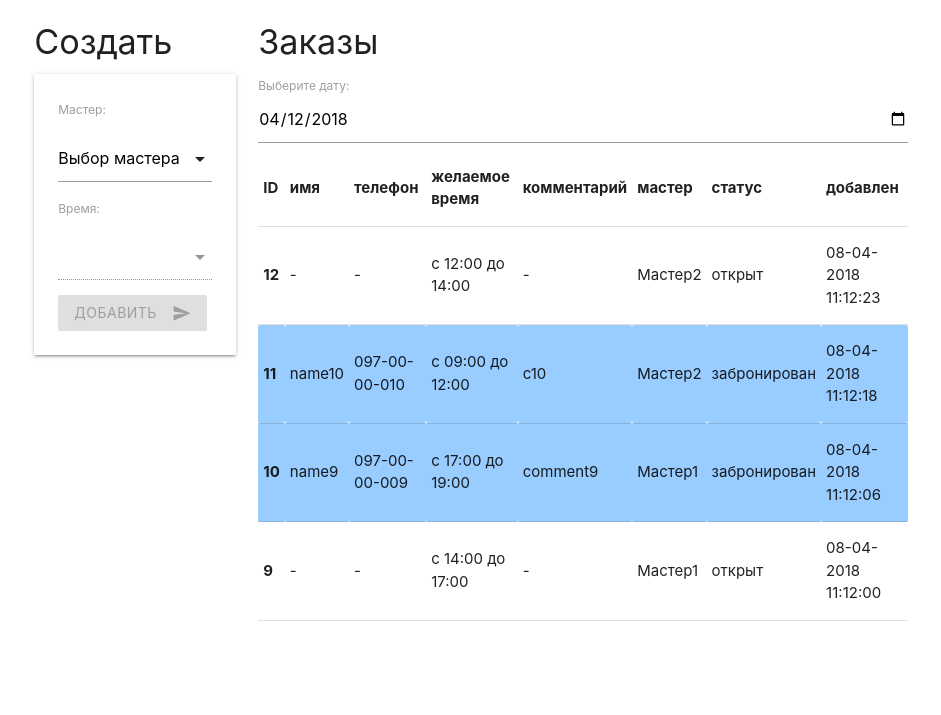
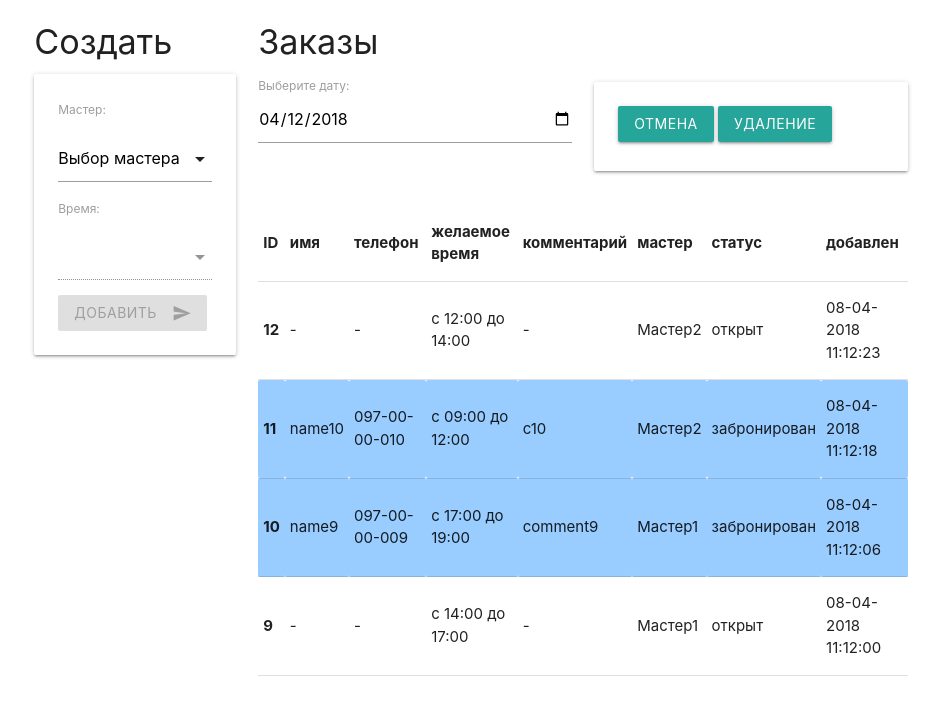
Before and after one commit to YuriiTrofimenko/phpNails, a PHP site: page /admin/index.html in a window 1280 px wide. Shown: the top 715 px of the page, without its empty margins (169-1110 px from the left). Run offline with PHP 8.4, Linux system fonts and the light colour scheme; data comes from the database, SQL or seed files in the repository.

Commit message:
admin prepare cancel n delete

```diff
--- a/admin/css/custom.css
+++ b/admin/css/custom.css
@@ -1,6 +1,10 @@
 tr.BlueRow {background-color:#99CCFF;}
 tr.GreenRow {background-color:#CCFFCC;}
 tr.RedRow {background-color:#FFCCCC;}
+
+#cancelOrder, #deleteOrder{
+	margin-bottom: 5px;
+}
 
 /*.container {
     width: 100%;
--- a/admin/index.html
+++ b/admin/index.html
@@ -25,7 +25,7 @@
                     </h4>
                 	<div class="card">
 
-                		<div class="card-content white-text">
+                		<div class="card-content">
 
 		                    <form id="create-order">
 		                    	<label for="manicurists-select">
@@ -54,6 +54,8 @@
                     <h4>
                         Заказы
                     </h4>
+                    <div class="row">
+                        <div class="col s6">
                             <form>
                                 <label for="calendar">
                                     Выберите дату:
@@ -61,6 +63,30 @@
                                 <input id="calendar" name="calendar" type="date">
                                 </input>
                             </form>
+                        </div>
+                        <div class="col s6">
+                            <div class="card horizontal">
+                              <div class="card-stacked">
+                                <div class="card-content">
+                                    <form>
+                                        <button id="cancelOrder" class="waves-effect waves-light btn" type="button">Отмена</button>
+                                        <button id="deleteOrder" class="waves-effect waves-light btn" type="button">Удаление</button>
+                                    </form>
+                                </div>
+                              </div>
+                            </div>
+                        </div>
+                        <!-- <div class="col s12 m2 l2 xl2">
+                            <form>
+                                <button class="waves-effect waves-light btn" type="button">Cancel</button>
+                            </form>
+                        </div>
+                        <div class="col s12 m2 l2 xl2">
+                            <form>
+                                <button class="waves-effect waves-light btn" type="button">Delete</button>
+                            </form>
+                        </div> -->
+                    </div>
                     <!-- Сюда при помощи jquery помещается шаблон, заполненный данными о заказах -->
                     <div id="table-container">
                     </div>
--- a/admin/js/custom.js
+++ b/admin/js/custom.js
@@ -242,4 +242,18 @@ $(document).ready(function() {
             }
         });
     });
+
+    $('#cancelOrder').click(function(ev){
+
+        ev.preventDefault();
+
+        console.log("cancelOrder");
+    });
+
+    $('#deleteOrder').click(function(ev){
+
+        ev.preventDefault();
+
+        console.log("deleteOrder");
+    });
 });
--- a/api/orders.php
+++ b/api/orders.php
@@ -6,7 +6,7 @@ if (isset($_REQUEST['action'])) {
 	try {
 
 		//Создаем переменную с ответом по умолчанию
-		$response =  json_encode(['result' => 'no-results']);;
+		$response =  json_encode(['result' => 'no-results']);
 		//Подключаем файл работы с БД
 		require_once('../persistence/db_connector.php');
 		//Подключаем файл с классом сущности "Заказ",
@@ -40,7 +40,7 @@ if (isset($_REQUEST['action'])) {
 			        //Если при этом произошла ошибка
 			        if ($err) {
 			            //Помещаем в переменную ответа текст ошибки
-		                $response = "sql eror: $err";
+		                $response = json_encode(['result' => "sql eror: $err"]);
 			        } else {
 			        	//Если сохранение выполнилось успешно - пмещаем в переменную ответа строку created
 		        		$response = json_encode(['result' => 'created']);
--- a/persistence/db_connector.php
+++ b/persistence/db_connector.php
@@ -11,7 +11,7 @@ function getDbContext(){
     //имя пользователя БД
     $user = "root";
     //пароль пользователя БД
-    $pass = "root";
+    $pass = "";
     //имя БД
     $dbname = "nails";
 
```
Lines whose indentation alone changed are shown as unchanged.
